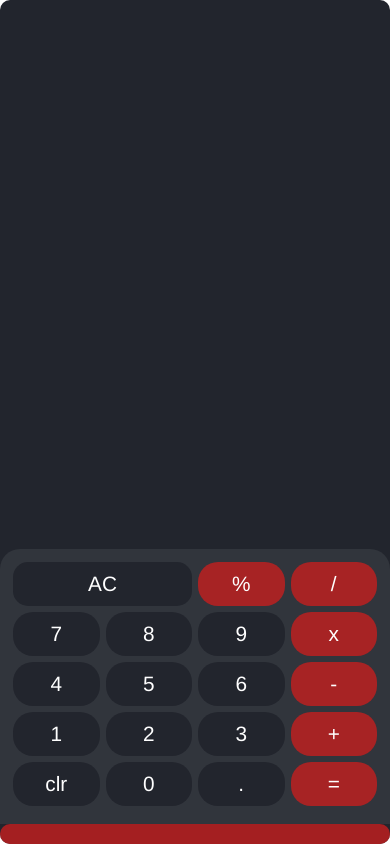
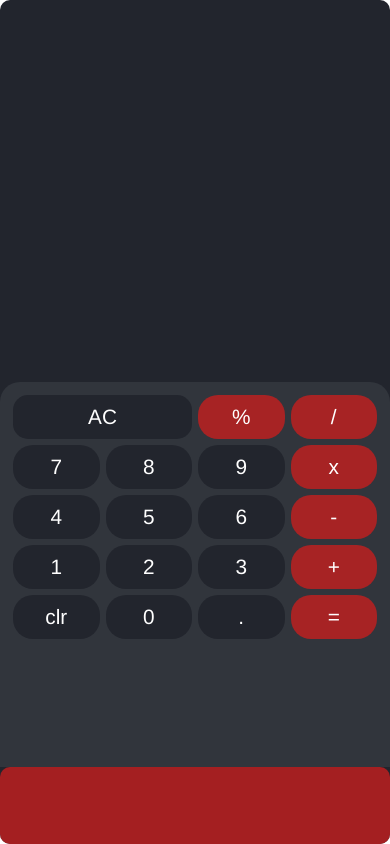
Before and after one commit to Kaptain-T/js-calc-, a plain HTML site: page index.html in a window 390 px wide. Drawn offline with Linux system fonts and the light colour scheme.

Commit message:
updated style

```diff
--- a/style.css
+++ b/style.css
@@ -86,8 +86,14 @@ li {
     width: 100vw;
     height: 100vh;
   }
+
   .display-box{
-    flex: 30%;
+    height: 50%;
   }
-
+  .bottom{
+    height: 10%;
+  }
+  .keys-wrapper{
+    height: 50%;
+  }
 }
```
